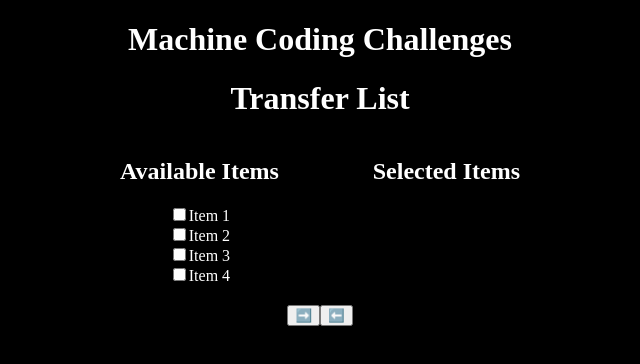
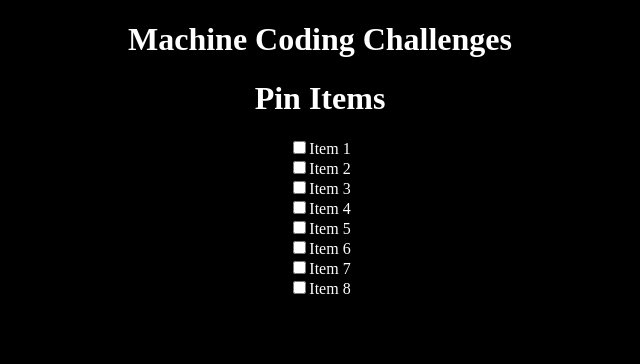
Before and after one commit to Vamsichowdhury/Frontend, a React (Vite) app in the folder react/machine-coding/machine-coding-challenges/: page / in a window 1280 px wide. Shown: the top 364 px of the page, without its empty margins (320-960 px from the left). Built offline with nearby package versions, Linux system fonts and the light colour scheme.

Commit message:
feat: Implement PinItems component with item pinning functionality and state management

```diff
--- a/react/machine-coding/machine-coding-challenges/src/App.jsx
+++ b/react/machine-coding/machine-coding-challenges/src/App.jsx
@@ -1,6 +1,6 @@
 import "./App.css";
 import PinItems from "./features/pin-items/PinItems";
-import TransferList from "./features/transfer-list/TransferList";
+// import TransferList from "./features/transfer-list/TransferList";
 // import StopWatch from "./features/stop-watch/StopWatch";
 // import Star from "./features/star/Star";
 // import Calculator from "./features/calc/Calculator";
@@ -59,8 +59,8 @@ function App() {
         {/* <Star /> */}
         {/* <TrafficLights /> */}
         {/* <StopWatch /> */}
-        {/* <PinItems /> */}
-        <TransferList />
+        <PinItems />
+        {/* <TransferList /> */}
       </div>
     </>
   );
--- a/react/machine-coding/machine-coding-challenges/src/features/pin-items/PinItems.jsx
+++ b/react/machine-coding/machine-coding-challenges/src/features/pin-items/PinItems.jsx
@@ -1,3 +1,64 @@
+import { useState } from "react";
 export default function PinItems() {
-  return <div>Pin Items</div>;
+  const [items, setItems] = useState([
+    { id: 1, name: "Item 1", pinned: false, originalIndex: 0 },
+    { id: 2, name: "Item 2", pinned: false, originalIndex: 1 },
+    { id: 3, name: "Item 3", pinned: false, originalIndex: 2 },
+    { id: 4, name: "Item 4", pinned: false, originalIndex: 3 },
+    { id: 5, name: "Item 5", pinned: false, originalIndex: 4 },
+    { id: 6, name: "Item 6", pinned: false, originalIndex: 5 },
+    { id: 7, name: "Item 7", pinned: false, originalIndex: 6 },
+    { id: 8, name: "Item 8", pinned: false, originalIndex: 7 },
+  ]);
+
+  const pinItems = (e, itemId) => {
+    const status = e.target.checked;
+
+    let updatedItems;
+
+    // Update the pinned status of the item and maintain the original order for unpinned items
+    if (status) {
+      updatedItems = items.map((item) => {
+        if (item.id === itemId) {
+          return { ...item, pinned: true };
+        }
+        return item;
+      });
+    } else {
+      // If unpinning, maintain the original order of unpinned items
+      const updatedList = items.map((item) => {
+        if (item.id === itemId) {
+          return { ...item, pinned: false };
+        }
+        return item;
+      });
+      // Sort the updated list based on the original index to maintain the order of unpinned items
+      updatedItems = updatedList.sort(
+        (a, b) => a.originalIndex - b.originalIndex,
+      );
+    }
+
+    const pinnedItems = updatedItems.filter((item) => item.pinned);
+    const unpinnedItems = updatedItems.filter((item) => !item.pinned);
+    // Combine pinned items at the top and unpinned items below
+    setItems([...pinnedItems, ...unpinnedItems]);
+  };
+
+  return (
+    <div>
+      <h1>Pin Items</h1>
+      <div>
+        {items.map((item) => (
+          <div key={item.id}>
+            <input
+              type="checkbox"
+              checked={item.pinned}
+              onChange={(e) => pinItems(e, item.id)}
+            />
+            <span>{item.name}</span>
+          </div>
+        ))}
+      </div>
+    </div>
+  );
 }
```
